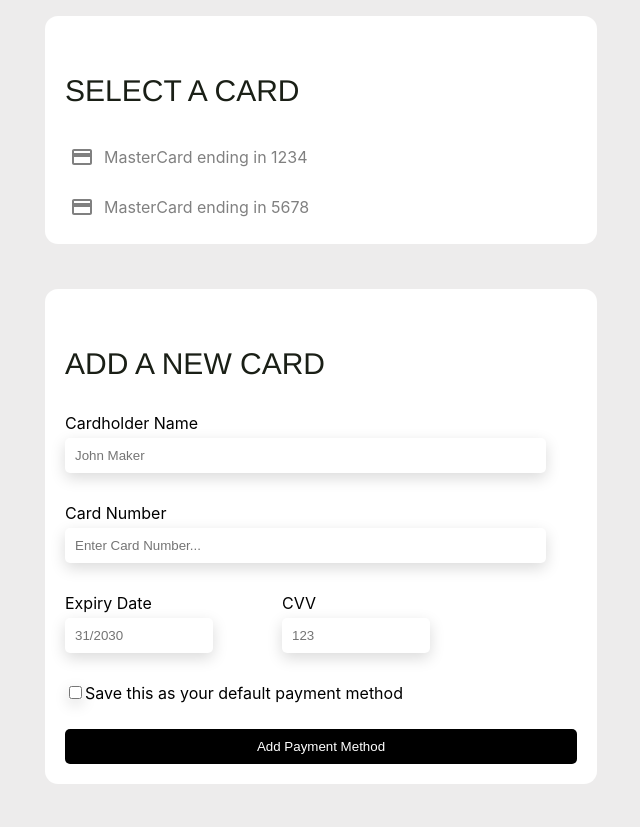
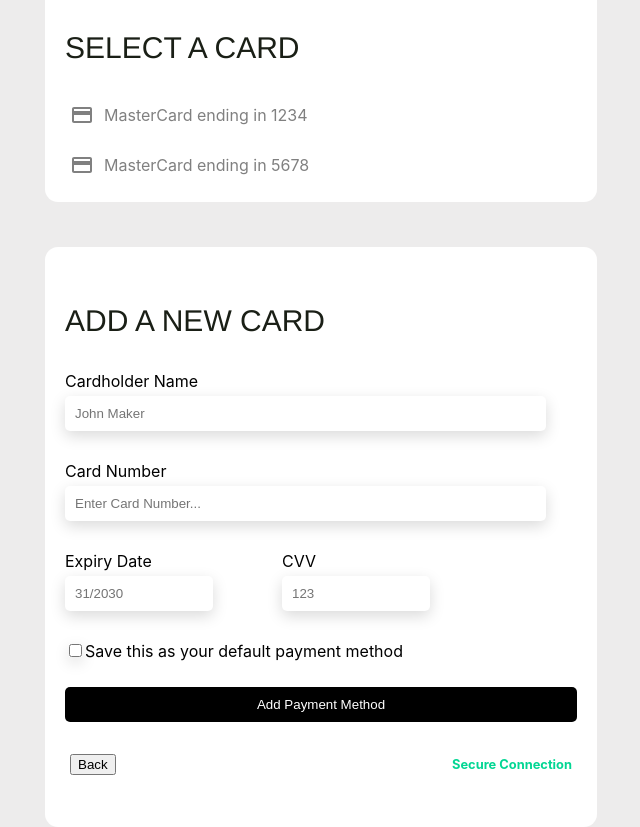
Before and after one commit to campbell-15/ecommerceReactStore, a React (Create React App) app: page /change-payment in a window 1280 px wide. Shown: the whole page, without its empty margins (319-959 px from the left). Before the commit the page ends 800 px from the top, so only its background shows below. Built offline with nearby package versions, Linux system fonts and the light colour scheme.

Commit message:
added back btn to make figma design

```diff
--- a/src/Components/AddPayment/AddPayment.css
+++ b/src/Components/AddPayment/AddPayment.css
@@ -76,7 +76,7 @@
         width: auto;
     }
 
-    button {
+    .add-payment-btn {
         width: 100%;
         background-color: black;
         color: white;
@@ -86,7 +86,7 @@
         cursor: pointer;
     }
 
-    button:hover {
+    .add-payment-btn:hover {
         opacity: 0.8;
     }
 
@@ -105,3 +105,21 @@
         flex: 1;
         width: calc(70% - 10px); /* Adjust the width as needed */
     }
+
+    .add-new-card-section .bottom-card {
+        display: grid;
+        grid-template-columns: 1fr auto;
+        align-items: center;
+    }
+
+    .bottom-card .back-button {
+        cursor: pointer;
+        width: 20%;
+        margin: 5px;
+    }
+
+    .add-new-card-section .secure-connection {
+        margin: 5px;
+        color: #02D693;
+        font-size: larger;
+    }
--- a/src/Components/AddPayment/AddPayment.jsx
+++ b/src/Components/AddPayment/AddPayment.jsx
@@ -108,7 +108,15 @@
                         Save this as your default payment method
                     </label>
                     </div>
-                    <button type="button" onClick={handleAddPayment} disabled={!cardInfo.cardholderName || !cardInfo.cardNumber || !cardInfo.expiryDate || !cardInfo.cvv}>Add Payment Method</button>
+                    <button type="button" onClick={handleAddPayment} disabled={!cardInfo.cardholderName || !cardInfo.cardNumber || !cardInfo.expiryDate || !cardInfo.cvv} className='add-payment-btn'>Add Payment Method</button>
+                    <div className="bottom-card">
+                        <div className="back-button">
+                            <button>Back</button>
+                        </div>
+                        <div className="secure-connection">
+                            <h6>Secure Connection</h6>
+                        </div>
+                    </div>
                 </form>
                 </div>
             </div>
```
